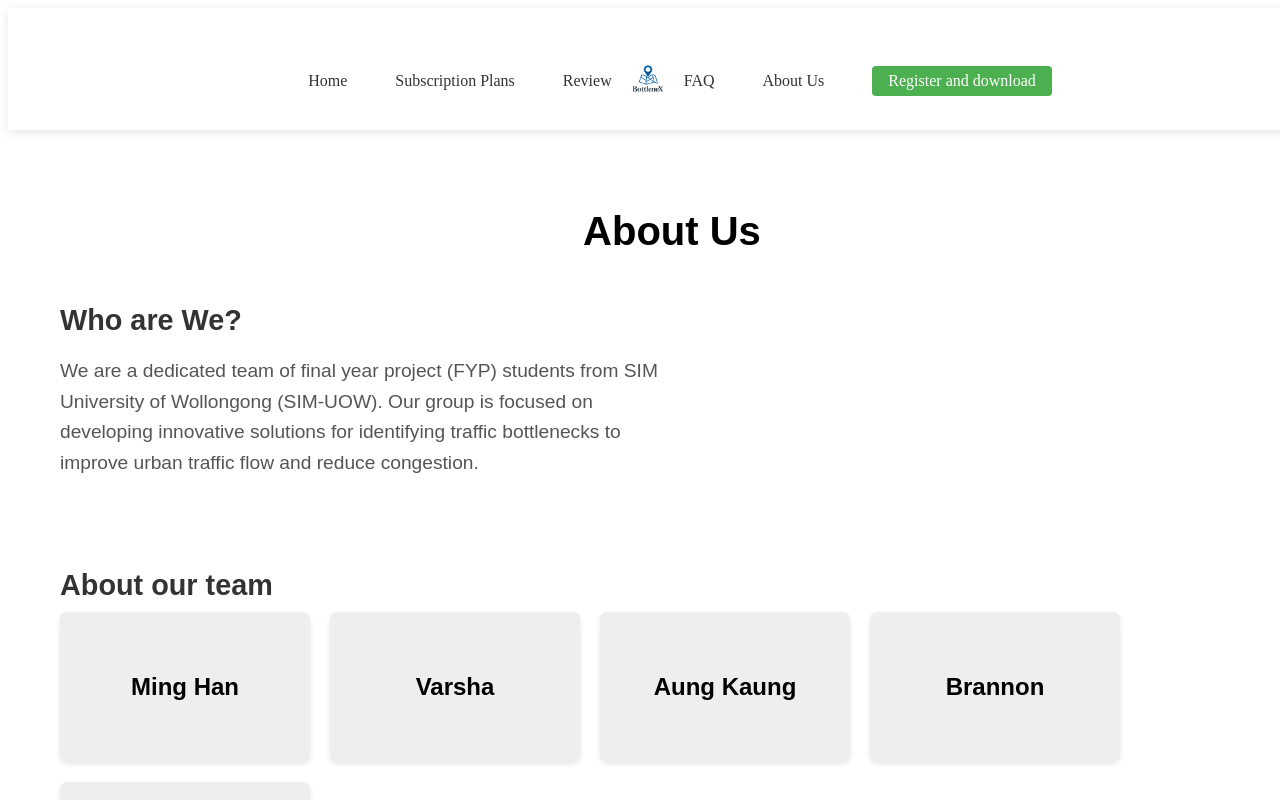
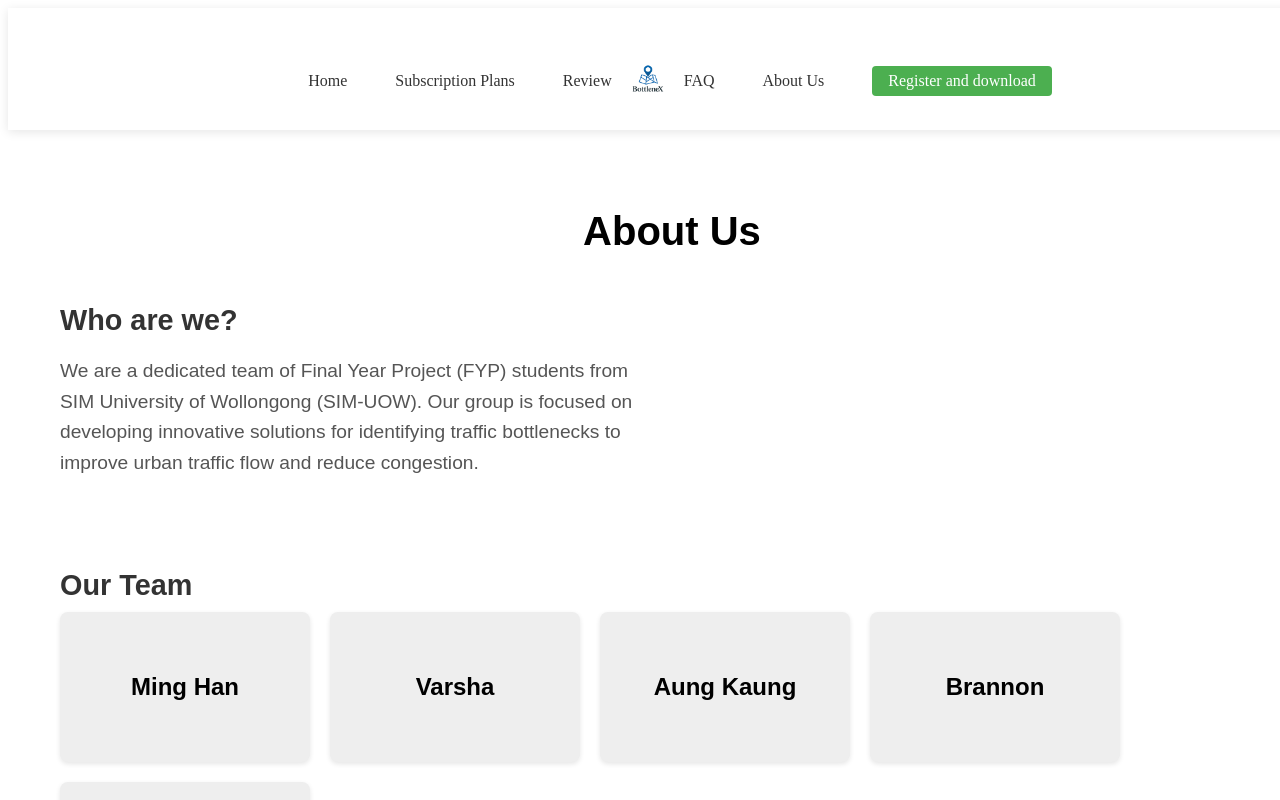
Before and after one commit to d3nisacookies/bottleNex-web, a React (Create React App) app: page /about in a window 1280 px wide. Shown: the top 800 px of the page. Built offline with nearby package versions, Linux system fonts and the light colour scheme; no server answers; the database is empty.

Commit message:
Minor changes to About Us.

```diff
--- a/src/components/About.jsx
+++ b/src/components/About.jsx
@@ -7,13 +7,13 @@ export default function About(){
       <div className="about-container">
         <h1 className="about-title">About Us</h1>
 
-        <h2 className="about-subtitle">Who are We?</h2>
+        <h2 className="about-subtitle">Who are we?</h2>
 
         <p className="about-description">
-          We are a dedicated team of final year project (FYP) students from SIM University of Wollongong (SIM-UOW). Our group is focused on developing innovative solutions for identifying traffic bottlenecks to improve urban traffic flow and reduce congestion.
+          We are a dedicated team of Final Year Project (FYP) students from SIM University of Wollongong (SIM-UOW). Our group is focused on developing innovative solutions for identifying traffic bottlenecks to improve urban traffic flow and reduce congestion.
         </p>
 
-        <h2 className="about-subtitle">About our team</h2>
+        <h2 className="about-subtitle">Our Team</h2>
 
         <div className="team-container">
           {names.map((name, index) => (
```
